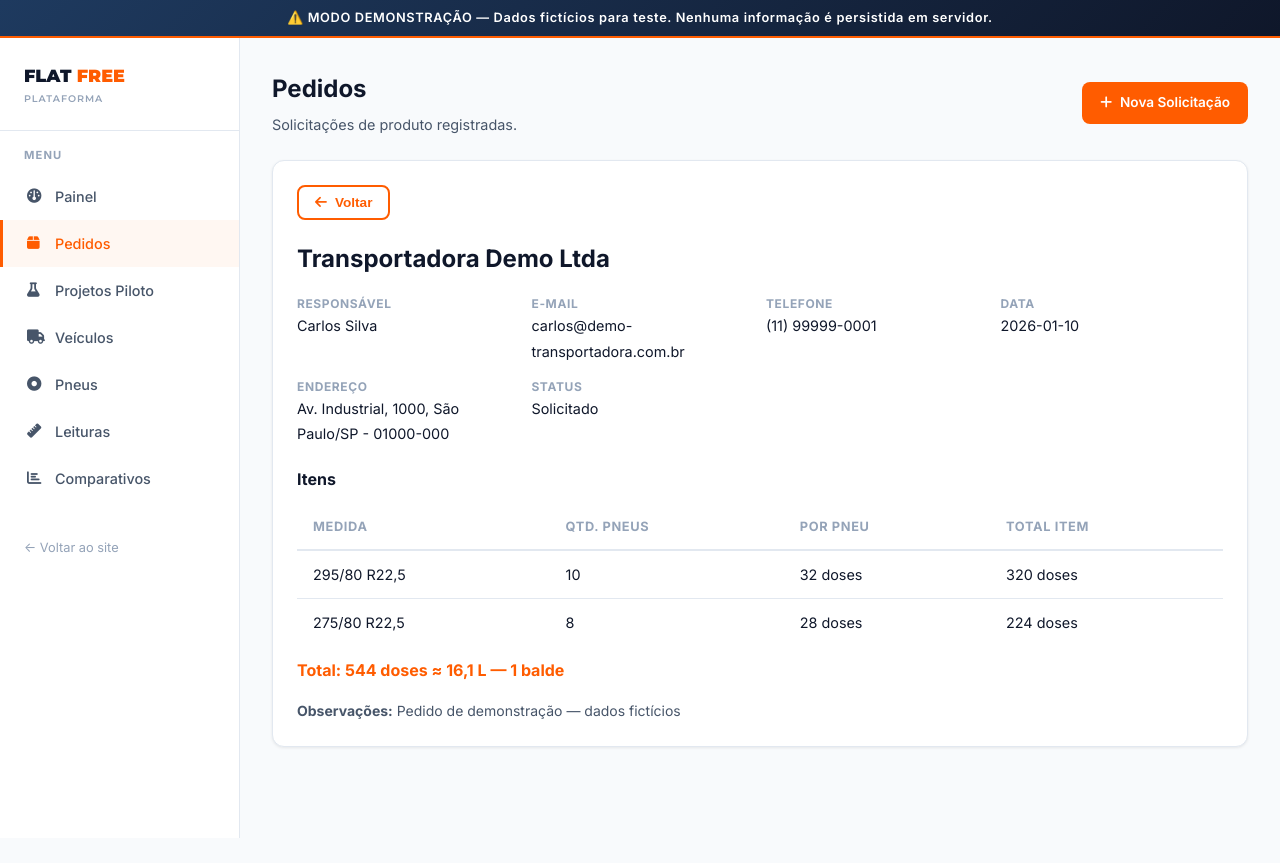
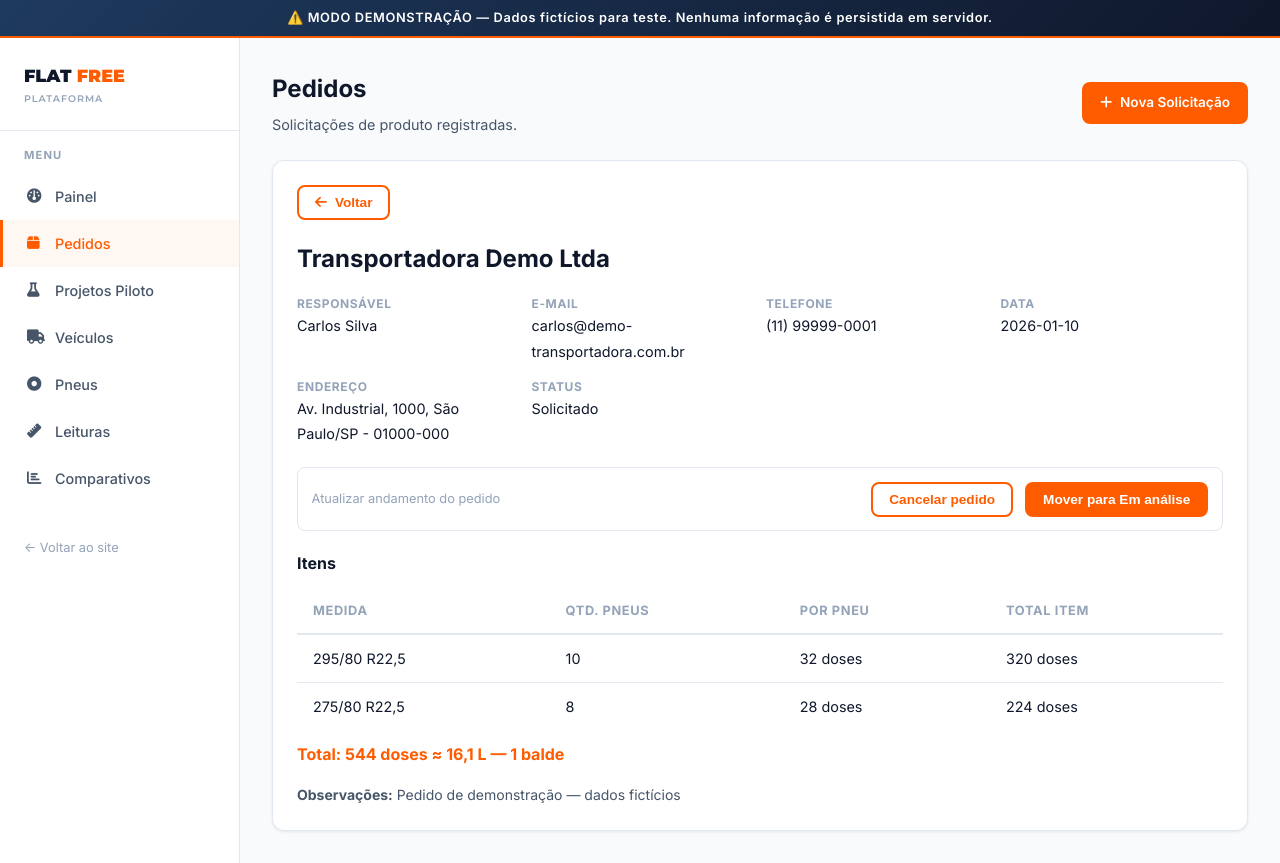
Before and after one commit to vicgouveia-cloud/flat-free-brasil, a Next.js app: page /app/pedidos in a window 1280 px wide. Both pictures are taken after a click on the button "Detalhes". Before the commit the page ends 838 px from the top, so only its background shows below. Built offline with nearby package versions, Linux system fonts and the light colour scheme.

Commit message:
feat(orders): add controlled status workflow

```diff
--- a/app/app/pedidos/page.tsx
+++ b/app/app/pedidos/page.tsx
@@ -3,7 +3,7 @@ import { useEffect, useState } from 'react'
 import Link from 'next/link'
 import { getOrders, saveOrders } from '@/lib/storage'
 import { calculateDoseFromFormula, roundHalfUp, ozToLiters, ozToBucketsCeil, formatDoseValue, formatDoses } from '@/lib/dosage'
-import type { Order, OrderItem } from '@/lib/types'
+import type { Order, OrderItem, OrderStatus } from '@/lib/types'
 
 const statusLabels: Record<string, { label: string; cls: string }> = {
   pendente_dosagem: { label: 'Pendente de dosagem', cls: 'badge-orange' },
@@ -22,10 +22,21 @@ interface PendingTechnicalInput {
   isOldOrExtremelyWorn: boolean
 }
 
-function getEffectiveOrderStatus(order: Order) {
+function getEffectiveOrderStatus(order: Order): OrderStatus {
   return order.itensPendentes && order.itensPendentes.length > 0
     ? 'pendente_dosagem'
     : order.status
+}
+
+const nextStatus: Partial<Record<OrderStatus, { status: OrderStatus; label: string }>> = {
+  solicitado: { status: 'em_analise', label: 'Mover para Em análise' },
+  em_analise: { status: 'aprovado', label: 'Aprovar pedido' },
+  aprovado: { status: 'enviado', label: 'Marcar como enviado' },
+  enviado: { status: 'entregue', label: 'Marcar como entregue' },
+}
+
+function canCancelOrder(status: OrderStatus) {
+  return status === 'solicitado' || status === 'em_analise' || status === 'aprovado'
 }
 
 export default function PedidosPage() {
@@ -56,6 +67,20 @@ export default function PedidosPage() {
         },
       }
     })
+  }
+
+  function updateOrderStatus(status: OrderStatus) {
+    if (!selected) return
+
+    const effectiveStatus = getEffectiveOrderStatus(selected)
+    if (effectiveStatus === 'pendente_dosagem') return
+
+    const updatedOrder: Order = { ...selected, status }
+    const updatedOrders = orders.map(order => order.id === updatedOrder.id ? updatedOrder : order)
+
+    saveOrders(updatedOrders)
+    setOrders(updatedOrders)
+    setSelected(updatedOrder)
   }
 
   function resolvePendingWithPhysicalMeasurements(index: number) {
@@ -150,6 +175,70 @@ export default function PedidosPage() {
               </div>
             ))}
           </div>
+
+          {(() => {
+            const effectiveStatus = getEffectiveOrderStatus(selected)
+            const next = nextStatus[effectiveStatus]
+
+            if (effectiveStatus === 'pendente_dosagem') {
+              return (
+                <div
+                  style={{
+                    marginBottom: '1.25rem',
+                    padding: '0.75rem 0.9rem',
+                    borderRadius: '8px',
+                    background: 'rgba(249,115,22,0.08)',
+                    border: '1px solid rgba(249,115,22,0.25)',
+                    color: 'var(--text-secondary)',
+                    fontSize: '0.825rem',
+                  }}
+                >
+                  O pedido só poderá avançar depois que todas as pendências de dosagem forem resolvidas.
+                </div>
+              )
+            }
+
+            if (!next && !canCancelOrder(effectiveStatus)) return null
+
+            return (
+              <div
+                style={{
+                  display: 'flex',
+                  alignItems: 'center',
+                  gap: '0.75rem',
+                  flexWrap: 'wrap',
+                  marginBottom: '1.25rem',
+                  padding: '0.85rem',
+                  border: '1px solid var(--border-color)',
+                  borderRadius: '8px',
+                  background: 'var(--bg-surface)',
+                }}
+              >
+                <span style={{ fontSize: '0.8rem', color: 'var(--text-muted)', marginRight: 'auto' }}>
+                  Atualizar andamento do pedido
+                </span>
+                {canCancelOrder(effectiveStatus) && (
+                  <button
+                    type="button"
+                    className="btn btn-outline btn-sm"
+                    onClick={() => updateOrderStatus('cancelado')}
+                  >
+                    Cancelar pedido
+                  </button>
+                )}
+                {next && (
+                  <button
+                    type="button"
+                    className="btn btn-primary btn-sm"
+                    onClick={() => updateOrderStatus(next.status)}
+                  >
+                    {next.label}
+                  </button>
+                )}
+              </div>
+            )
+          })()}
+
           {selected.itens.length > 0 && (
             <>
               <h4 style={{ fontWeight: 700, marginBottom: '0.75rem' }}>Itens</h4>
```
